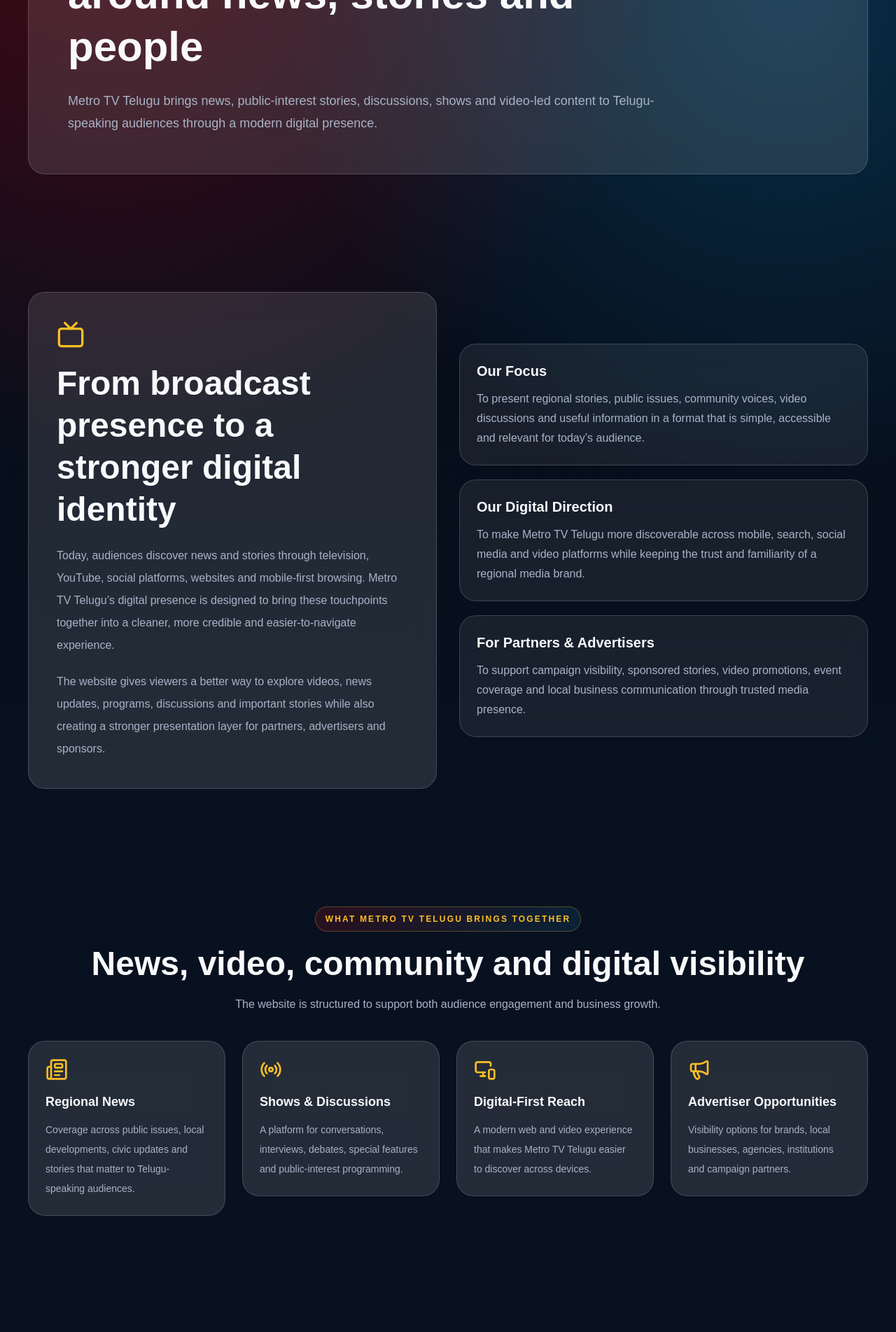
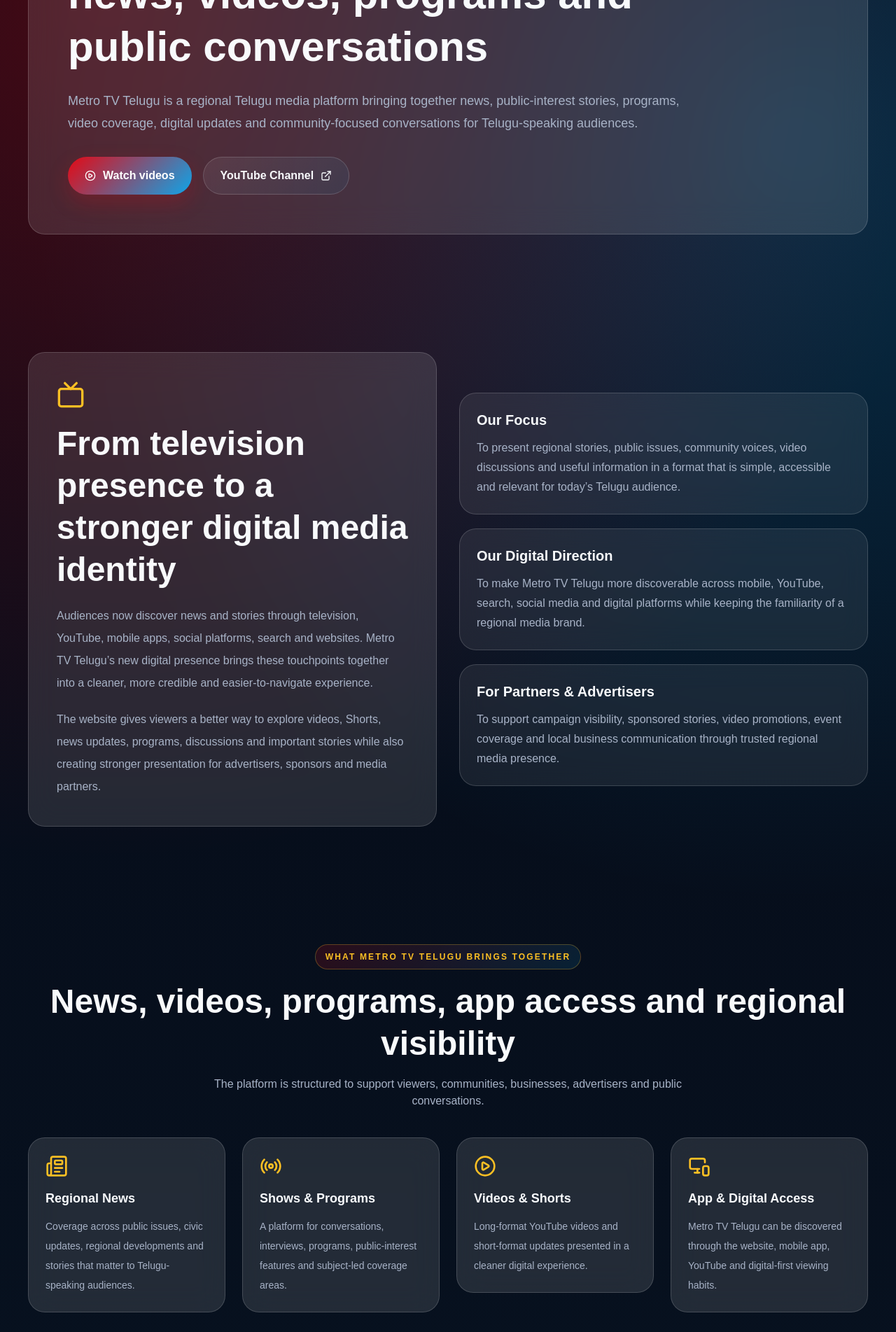
Before and after one commit to shivasricharan/metrotvtelugu, a Next.js app: page /about in a window 1280 px wide. Shown: the part 400-2303 px from the top of the page at 70% size. Built offline with nearby package versions, Linux system fonts and the light colour scheme.

Commit message:
Upgrade About page for final Metro TV website

```diff
--- a/app/about/page.js
+++ b/app/about/page.js
@@ -1,3 +1,4 @@
+import Link from "next/link";
 import {
   Tv,
   Radio,
@@ -5,40 +6,115 @@
   Newspaper,
   Users,
   Megaphone,
+  PlayCircle,
+  Smartphone,
+  Briefcase,
+  HeartPulse,
+  GraduationCap,
+  Building2,
+  Leaf,
+  Sparkles,
+  ExternalLink,
 } from "lucide-react";
 import FadeIn from "../../components/FadeIn";
 import SectionTitle from "../../components/SectionTitle";
+import { getMetroCmsData } from "../../lib/metroCms";
+
+export const dynamic = "force-dynamic";
+
+const fallbackLinks = {
+  youtube: "https://youtube.com/@metrotvtelugunews?si=Ma595RbHnX0Rn_yw",
+  playStore: "https://play.google.com/store/apps/details?id=com.ht.metro_tv",
+  appStore: "https://apps.apple.com/in/app/metro-tv-telugu/id6756271666",
+};
 
 const highlights = [
   {
     icon: Newspaper,
     title: "Regional News",
-    desc: "Coverage across public issues, local developments, civic updates and stories that matter to Telugu-speaking audiences.",
+    desc: "Coverage across public issues, civic updates, regional developments and stories that matter to Telugu-speaking audiences.",
   },
   {
     icon: Radio,
-    title: "Shows & Discussions",
-    desc: "A platform for conversations, interviews, debates, special features and public-interest programming.",
+    title: "Shows & Programs",
+    desc: "A platform for conversations, interviews, programs, public-interest features and subject-led coverage areas.",
+  },
+  {
+    icon: PlayCircle,
+    title: "Videos & Shorts",
+    desc: "Long-format YouTube videos and short-format updates presented in a cleaner digital experience.",
   },
   {
     icon: MonitorSmartphone,
-    title: "Digital-First Reach",
-    desc: "A modern web and video experience that makes Metro TV Telugu easier to discover across devices.",
+    title: "App & Digital Access",
+    desc: "Metro TV Telugu can be discovered through the website, mobile app, YouTube and digital-first viewing habits.",
+  },
+];
+
+const coverageAreas = [
+  {
+    icon: Briefcase,
+    title: "Business & Industry",
+    desc: "Service sector, manufacturing, finance, banking, insurance, trade, investments and local business stories.",
   },
   {
-    icon: Megaphone,
-    title: "Advertiser Opportunities",
-    desc: "Visibility options for brands, local businesses, agencies, institutions and campaign partners.",
+    icon: HeartPulse,
+    title: "Health & Lifestyle",
+    desc: "Health, beauty, wellness, yoga, meditation, hospitals, lifestyle and family-focused programming.",
+  },
+  {
+    icon: GraduationCap,
+    title: "Education & Career",
+    desc: "Education, training, youth, career guidance, skills and opportunities for students and professionals.",
+  },
+  {
+    icon: Building2,
+    title: "Civic & Community",
+    desc: "Cities, municipalities, colonies, public issues, transport, local communities and people-led concerns.",
+  },
+  {
+    icon: Leaf,
+    title: "Agriculture & Environment",
+    desc: "Agriculture, agro industries, renewable energy, sustainability and environment-focused stories.",
+  },
+  {
+    icon: Sparkles,
+    title: "Entertainment & Culture",
+    desc: "Cinema, cultural activities, sports, fitness, religious activities, astrology and public celebrations.",
   },
 ];
 
 export const metadata = {
   title: "About Metro TV Telugu",
   description:
-    "Learn about Metro TV Telugu, its regional media presence, digital direction, news coverage, shows and advertiser opportunities.",
+    "Learn about Metro TV Telugu, its regional media presence, news coverage, programs, YouTube videos, app access, digital direction and advertiser opportunities.",
 };
 
-export default function AboutPage() {
+function getSetting(settings, key, fallback) {
+  return settings?.[key] || fallback;
+}
+
+export default async function AboutPage() {
+  const settings = (await getMetroCmsData("settings")) || {};
+
+  const youtubeUrl = getSetting(
+    settings,
+    "youtubechannelurl",
+    fallbackLinks.youtube
+  );
+
+  const playStoreUrl = getSetting(
+    settings,
+    "googleplayurl",
+    fallbackLinks.playStore
+  );
+
+  const appStoreUrl = getSetting(
+    settings,
+    "appstoreurl",
+    fallbackLinks.appStore
+  );
+
   return (
     <>
       <section className="section-space">
@@ -49,14 +125,35 @@
                 <div className="badge-pill">About Metro TV Telugu</div>
 
                 <h1 className="mt-6 text-4xl font-black leading-tight md:text-6xl">
-                  A regional media platform built around news, stories and people
+                  A Telugu media platform for news, videos, programs and public
+                  conversations
                 </h1>
 
-                <p className="mt-6 text-lg leading-8" style={{ color: "var(--muted)" }}>
-                  Metro TV Telugu brings news, public-interest stories, discussions,
-                  shows and video-led content to Telugu-speaking audiences through a
-                  modern digital presence.
+                <p
+                  className="mt-6 text-lg leading-8"
+                  style={{ color: "var(--muted)" }}
+                >
+                  Metro TV Telugu is a regional Telugu media platform bringing together
+                  news, public-interest stories, programs, video coverage, digital updates
+                  and community-focused conversations for Telugu-speaking audiences.
                 </p>
+
+                <div className="mt-8 flex flex-wrap gap-4">
+                  <Link href="/videos" className="btn-primary">
+                    <PlayCircle className="h-4 w-4" />
+                    Watch videos
+                  </Link>
+
+                  <a
+                    href={youtubeUrl}
+                    target="_blank"
+                    rel="noreferrer"
+                    className="btn-secondary"
+                  >
+                    YouTube Channel
+                    <ExternalLink className="h-4 w-4" />
+                  </a>
+                </div>
               </div>
             </div>
           </FadeIn>
@@ -71,20 +168,20 @@
                 <Tv className="h-10 w-10" style={{ color: "var(--gold)" }} />
 
                 <h2 className="mt-5 text-3xl font-black leading-tight md:text-5xl">
-                  From broadcast presence to a stronger digital identity
+                  From television presence to a stronger digital media identity
                 </h2>
 
                 <p className="mt-5 leading-8" style={{ color: "var(--muted)" }}>
-                  Today, audiences discover news and stories through television,
-                  YouTube, social platforms, websites and mobile-first browsing.
-                  Metro TV Telugu’s digital presence is designed to bring these touchpoints
-                  together into a cleaner, more credible and easier-to-navigate experience.
+                  Audiences now discover news and stories through television, YouTube,
+                  mobile apps, social platforms, search and websites. Metro TV Telugu’s
+                  new digital presence brings these touchpoints together into a cleaner,
+                  more credible and easier-to-navigate experience.
                 </p>
 
                 <p className="mt-5 leading-8" style={{ color: "var(--muted)" }}>
-                  The website gives viewers a better way to explore videos, news updates,
-                  programs, discussions and important stories while also creating a stronger
-                  presentation layer for partners, advertisers and sponsors.
+                  The website gives viewers a better way to explore videos, Shorts, news
+                  updates, programs, discussions and important stories while also creating
+                  stronger presentation for advertisers, sponsors and media partners.
                 </p>
               </div>
             </FadeIn>
@@ -94,17 +191,17 @@
                 <div className="glass rounded-3xl p-6">
                   <h3 className="text-xl font-bold">Our Focus</h3>
                   <p className="mt-3 leading-7" style={{ color: "var(--muted)" }}>
-                    To present regional stories, public issues, community voices,
-                    video discussions and useful information in a format that is simple,
-                    accessible and relevant for today’s audience.
+                    To present regional stories, public issues, community voices, video
+                    discussions and useful information in a format that is simple,
+                    accessible and relevant for today’s Telugu audience.
                   </p>
                 </div>
 
                 <div className="glass rounded-3xl p-6">
                   <h3 className="text-xl font-bold">Our Digital Direction</h3>
                   <p className="mt-3 leading-7" style={{ color: "var(--muted)" }}>
-                    To make Metro TV Telugu more discoverable across mobile, search,
-                    social media and video platforms while keeping the trust and familiarity
+                    To make Metro TV Telugu more discoverable across mobile, YouTube,
+                    search, social media and digital platforms while keeping the familiarity
                     of a regional media brand.
                   </p>
                 </div>
@@ -113,8 +210,8 @@
                   <h3 className="text-xl font-bold">For Partners & Advertisers</h3>
                   <p className="mt-3 leading-7" style={{ color: "var(--muted)" }}>
                     To support campaign visibility, sponsored stories, video promotions,
-                    event coverage and local business communication through trusted media
-                    presence.
+                    event coverage and local business communication through trusted
+                    regional media presence.
                   </p>
                 </div>
               </div>
@@ -128,8 +225,8 @@
           <FadeIn>
             <SectionTitle
               eyebrow="What Metro TV Telugu brings together"
-              title="News, video, community and digital visibility"
-              desc="The website is structured to support both audience engagement and business growth."
+              title="News, videos, programs, app access and regional visibility"
+              desc="The platform is structured to support viewers, communities, businesses, advertisers and public conversations."
               center={true}
             />
           </FadeIn>
@@ -143,7 +240,10 @@
                   <div className="glass-strong card-hover rounded-3xl p-6">
                     <Icon className="h-8 w-8" style={{ color: "var(--gold)" }} />
                     <h3 className="mt-4 text-lg font-semibold">{item.title}</h3>
-                    <p className="mt-3 text-sm leading-7" style={{ color: "var(--muted)" }}>
+                    <p
+                      className="mt-3 text-sm leading-7"
+                      style={{ color: "var(--muted)" }}
+                    >
                       {item.desc}
                     </p>
                   </div>
@@ -157,7 +257,127 @@
       <section className="section-space">
         <div className="container">
           <FadeIn>
-            <div className="glass-strong rounded-3xl p-8 md:p-12 text-center">
+            <SectionTitle
+              eyebrow="Coverage Areas"
+              title="Stories across public life, business, culture and communities"
+              desc="Metro TV Telugu can cover a broad set of content verticals relevant to Telugu-speaking audiences and regional businesses."
+            />
+          </FadeIn>
+
+          <div className="grid gap-6 md:grid-cols-3">
+            {coverageAreas.map((item, index) => {
+              const Icon = item.icon;
+
+              return (
+                <FadeIn key={item.title} delay={index * 0.06}>
+                  <div className="glass-strong card-hover rounded-3xl p-6">
+                    <Icon className="h-8 w-8" style={{ color: "var(--gold)" }} />
+                    <h3 className="mt-4 text-xl font-bold">{item.title}</h3>
+                    <p
+                      className="mt-3 text-sm leading-7"
+                      style={{ color: "var(--muted)" }}
+                    >
+                      {item.desc}
+                    </p>
+                  </div>
+                </FadeIn>
+              );
+            })}
+          </div>
+        </div>
+      </section>
+
+      <section className="section-space">
+        <div className="container">
+          <FadeIn>
+            <div className="glass-strong rounded-3xl p-8 md:p-12">
+              <div className="grid gap-8 lg:grid-cols-2 lg:items-center">
+                <div>
+                  <Smartphone className="h-10 w-10" style={{ color: "var(--gold)" }} />
+
+                  <h2 className="mt-5 text-3xl font-black leading-tight md:text-5xl">
+                    Watch Metro TV Telugu across web, YouTube and mobile apps
+                  </h2>
+
+                  <p className="mt-5 leading-8" style={{ color: "var(--muted)" }}>
+                    Viewers can follow Metro TV Telugu through the website, YouTube channel
+                    and official mobile apps. This makes the platform accessible for people
+                    who prefer long videos, short updates, mobile viewing and on-demand
+                    discovery.
+                  </p>
+                </div>
+
+                <div className="grid gap-4">
+                  <a
+                    href={playStoreUrl}
+                    target="_blank"
+                    rel="noreferrer"
+                    className="glass card-hover rounded-3xl p-6"
+                  >
+                    <div className="flex items-center justify-between gap-4">
+                      <div>
+                        <div
+                          className="text-xs font-bold uppercase tracking-[0.18em]"
+                          style={{ color: "var(--gold)" }}
+                        >
+                          Android App
+                        </div>
+                        <h3 className="mt-2 text-xl font-bold">Download on Google Play</h3>
+                      </div>
+                      <ExternalLink className="h-5 w-5" />
+                    </div>
+                  </a>
+
+                  <a
+                    href={appStoreUrl}
+                    target="_blank"
+                    rel="noreferrer"
+                    className="glass card-hover rounded-3xl p-6"
+                  >
+                    <div className="flex items-center justify-between gap-4">
+                      <div>
+                        <div
+                          className="text-xs font-bold uppercase tracking-[0.18em]"
+                          style={{ color: "var(--gold)" }}
+                        >
+                          iOS App
+                        </div>
+                        <h3 className="mt-2 text-xl font-bold">Download on App Store</h3>
+                      </div>
+                      <ExternalLink className="h-5 w-5" />
+                    </div>
+                  </a>
+
+                  <a
+                    href={youtubeUrl}
+                    target="_blank"
+                    rel="noreferrer"
+                    className="glass card-hover rounded-3xl p-6"
+                  >
+                    <div className="flex items-center justify-between gap-4">
+                      <div>
+                        <div
+                          className="text-xs font-bold uppercase tracking-[0.18em]"
+                          style={{ color: "var(--gold)" }}
+                        >
+                          YouTube
+                        </div>
+                        <h3 className="mt-2 text-xl font-bold">Watch videos and Shorts</h3>
+                      </div>
+                      <ExternalLink className="h-5 w-5" />
+                    </div>
+                  </a>
+                </div>
+              </div>
+            </div>
+          </FadeIn>
+        </div>
+      </section>
+
+      <section className="section-space">
+        <div className="container">
+          <FadeIn>
+            <div className="glass-strong rounded-3xl p-8 text-center md:p-12">
               <Users className="mx-auto h-10 w-10" style={{ color: "var(--gold)" }} />
 
               <h2 className="mt-5 text-3xl font-black leading-tight md:text-5xl">
@@ -168,10 +388,17 @@
                 className="mx-auto mt-5 max-w-3xl leading-8"
                 style={{ color: "var(--muted)" }}
               >
-                Metro TV Telugu’s new digital presence can become a destination for
-                viewers, a platform for stories, and a trusted media channel for brands
-                and institutions that want meaningful regional visibility.
+                Metro TV Telugu’s digital presence can become a destination for viewers,
+                a platform for stories and a media channel for brands, institutions and
+                local businesses that want meaningful regional visibility.
               </p>
+
+              <div className="mt-8 flex justify-center">
+                <Link href="/advertise" className="btn-primary">
+                  Explore advertising opportunities
+                  <Megaphone className="h-4 w-4" />
+                </Link>
+              </div>
             </div>
           </FadeIn>
         </div>
```
